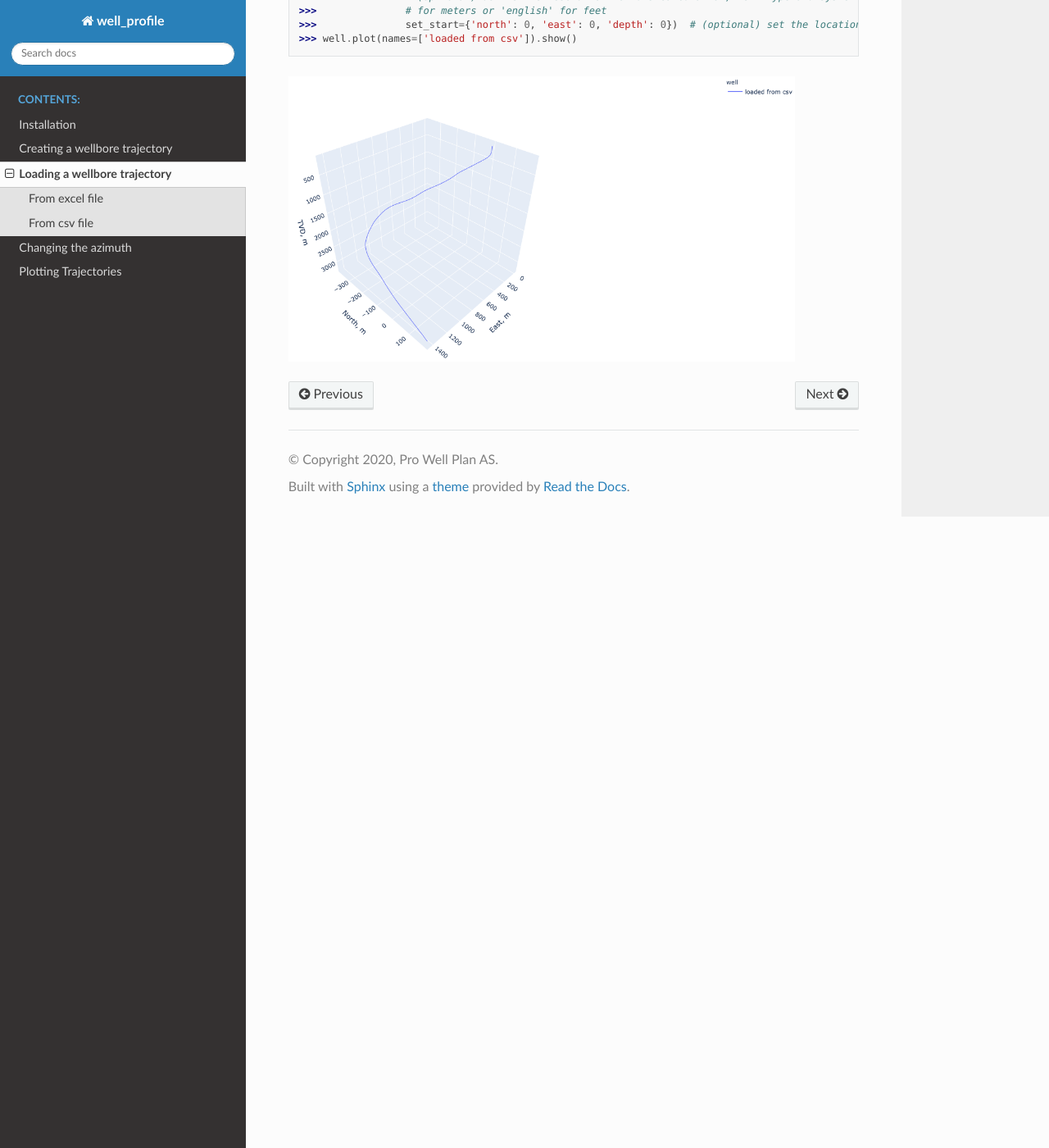
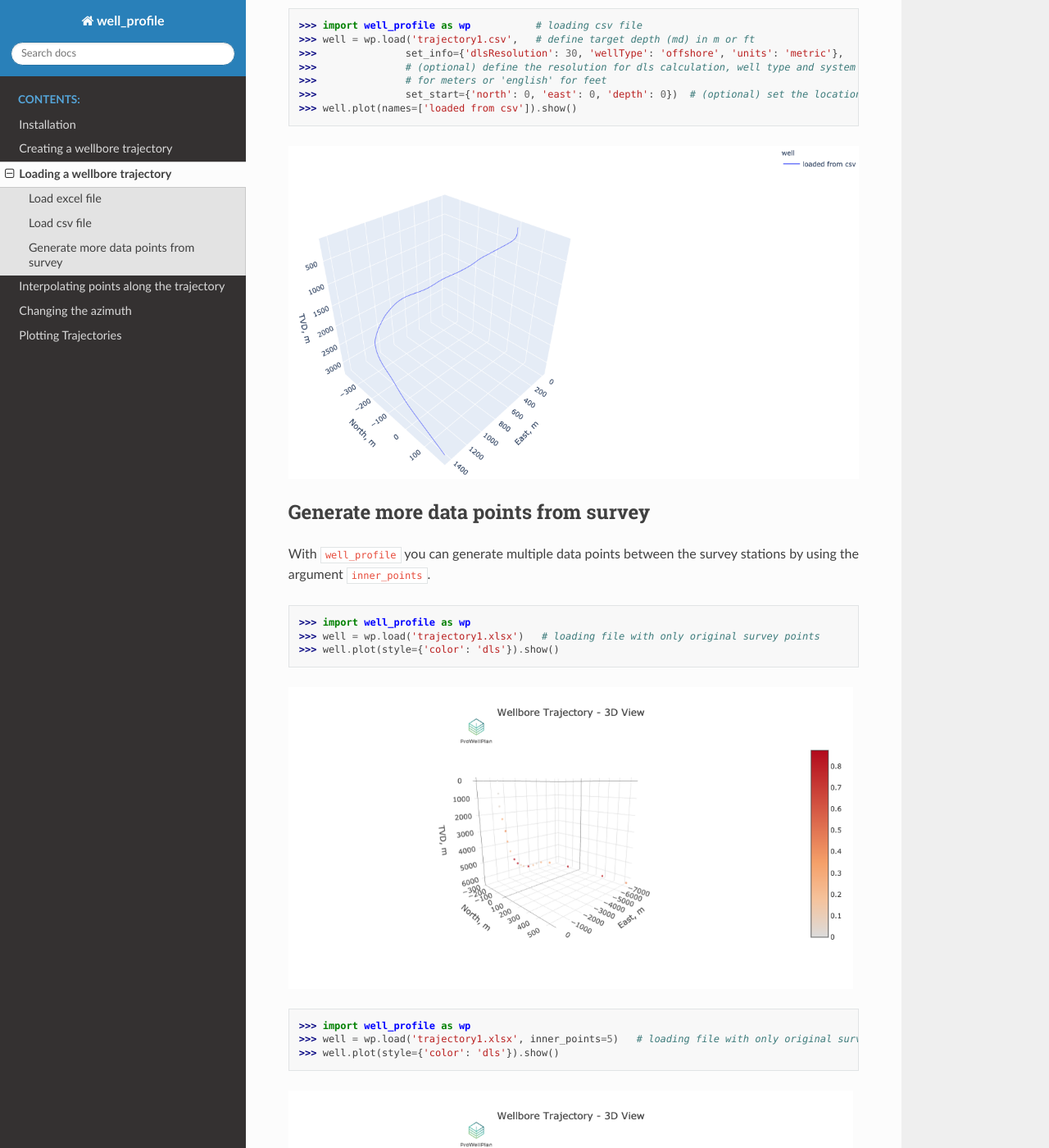
Before and after one commit to pro-well-plan/well_profile, a Sphinx documentation site: the page built from docs/source/load_profile.rst, in a window 1280 px wide and 1400 px high, scrolled down 1593 px. Shown: the whole window at 82% size. Built offline with Sphinx 7.4.7 and the Read the Docs theme 2.0.0, drawn with Linux system fonts in a browser that asks for light colours; formulas are drawn with MathJax 3; some of the changed text lies outside the part shown.

Commit message:
update docs

```diff
--- a/docs/source/index.rst
+++ b/docs/source/index.rst
@@ -26,6 +26,7 @@ information about any function included in this package.
    installation
    create_profile
    load_profile
+   interpolate
    azimuth
    plotting
 
--- a/docs/source/load_profile.rst
+++ b/docs/source/load_profile.rst
@@ -8,7 +8,7 @@ Loading a wellbore trajectory
 
 .. autofunction:: well_profile.load
 
-From excel file
+Load excel file
 ---------------
 Example of a file is shown below. In case TVD is not included, the package calculates the values using the minimum
 curvature method. North and East coordinates also can be included.
@@ -16,12 +16,12 @@ curvature method. North and East coordinates also can be included.
 |excel_data|
 
 .. |excel_data| image:: /figures/excel_data.png
-                    :scale: 30%
+                    :scale: 35%
 
 .. code-block:: python
 
     >>> import well_profile as wp
-    >>> well = wp.load('trajectory1.xlsx',   # define target depth (md) in m or ft
+    >>> well = wp.load('trajectory1.xlsx',   # loading excel file
     >>>               set_info={'dlsResolution': 30, 'wellType': 'offshore', 'units': 'metric'},
     >>>               # (optional) define the resolution for dls calculation, well type and system of units 'metric'
     >>>               # for meters or 'english' for feet
@@ -31,14 +31,14 @@ curvature method. North and East coordinates also can be included.
 |load_excel|
 
 .. |load_excel| image:: /figures/load_excel.png
-                    :scale: 30%
+                    :scale: 35%
 
-From csv file
+Load csv file
 -------------
 
 .. code-block:: python
 
-    >>> import well_profile as wp
+    >>> import well_profile as wp           # loading csv file
     >>> well = wp.load('trajectory1.csv',   # define target depth (md) in m or ft
     >>>               set_info={'dlsResolution': 30, 'wellType': 'offshore', 'units': 'metric'},
     >>>               # (optional) define the resolution for dls calculation, well type and system of units 'metric'
@@ -49,4 +49,32 @@ From csv file
 |load_csv|
 
 .. |load_csv| image:: /figures/load_csv.png
-                    :scale: 30%
+                    :scale: 35%
+
+Generate more data points from survey
+-------------------------------------
+
+With ``well_profile`` you can generate multiple data points between the survey stations by using the argument
+``inner_points``.
+
+.. code-block:: python
+
+    >>> import well_profile as wp
+    >>> well = wp.load('trajectory1.xlsx')   # loading file with only original survey points
+    >>> well.plot(style={'color': 'dls'}).show()
+
+|inner_pts0|
+
+.. |inner_pts0| image:: /figures/inner_pts0.png
+                    :scale: 70%
+
+.. code-block:: python
+
+    >>> import well_profile as wp
+    >>> well = wp.load('trajectory1.xlsx', inner_points=5)   # loading file with only original survey points
+    >>> well.plot(style={'color': 'dls'}).show()
+
+|inner_pts1|
+
+.. |inner_pts1| image:: /figures/inner_pts1.png
+                    :scale: 70%
--- a/docs/source/plotting.rst
+++ b/docs/source/plotting.rst
@@ -40,7 +40,7 @@ _____________
 |multiple_same_loc|
 
 .. |multiple_same_loc| image:: /figures/multiple_same_loc.png
-                    :scale: 30%
+                    :scale: 35%
 
 
 Different location
@@ -60,7 +60,7 @@ __________________
 |multiple_diff_loc|
 
 .. |multiple_diff_loc| image:: /figures/multiple_diff_loc.png
-                    :scale: 30%
+                    :scale: 35%
 
 
 Top view
```
Also changed, not shown: docs/source/create_profile.rst (+5 -5 lines), docs/source/interpolate.rst (added, +32 -0 lines), docs/source/figures/inner_pts0.png (added), docs/source/figures/inner_pts1.png (added).
